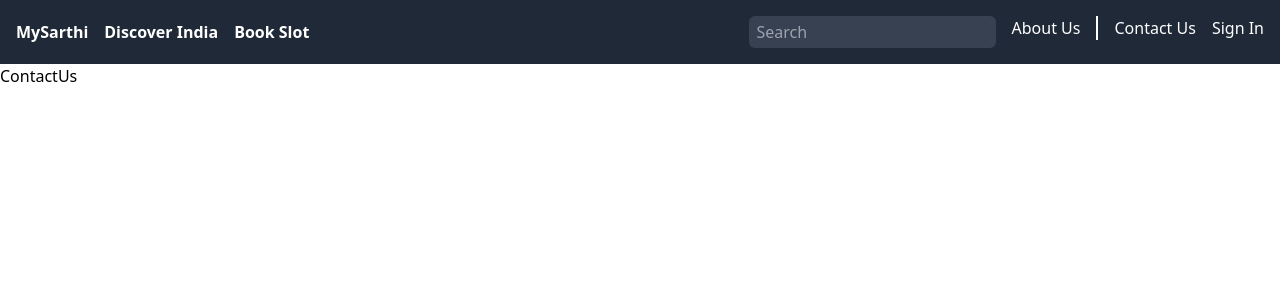
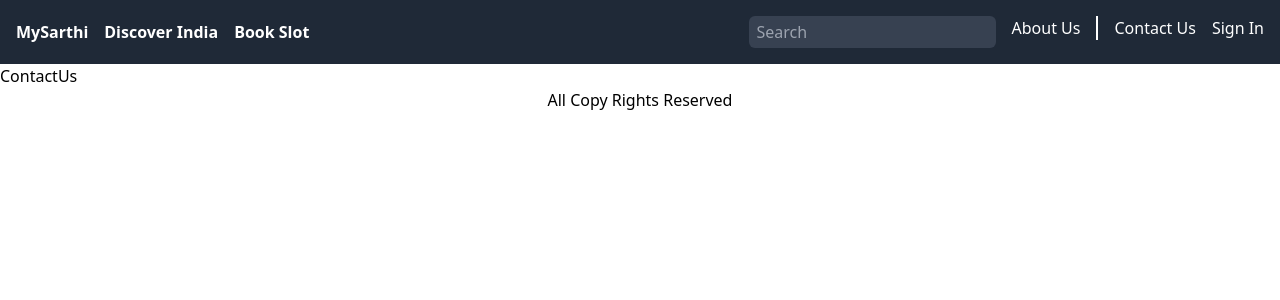
Before and after one commit to MySarthi/Frontend, a React (Create React App) app: page /contact in a window 1280 px wide. Shown: the top 300 px of the page. Built offline with nearby package versions, Linux system fonts and the light colour scheme.

Commit message:
Setting the Folder Structure

```diff
--- a/src/App.js
+++ b/src/App.js
@@ -1,27 +1,17 @@
-import React from 'react';
-import { BrowserRouter as Router, Routes, Route } from 'react-router-dom';
-import Navbar from './components/Navbar';
-import HeroSection from './components/HeroSection';
-import DiscoverIndia from './components/DiscoverIndia';
-import BookSlot from './components/BookSlot'
-import AboutUs from './components/AboutUs'
-import ContactUs from './components/ContactUs'
+import React, { useState } from 'react';
+import Navbar from './components/Navbar/Navbar';
+import MainRoutes from './routes/MainRoutes';
+import Footer from './components/Navbar/Footer';
+
 
 function App() {
-    const isLoggedIn = false;
+    const [isLoggedIn, setIsLoggedIn] = useState(false);
     return (
-        <Router>
             <div>
                 <Navbar isLoggedIn={isLoggedIn} />
-                <Routes>
-                    <Route path="/" element={<HeroSection />} />
-                    <Route path="/discover-india" element={<DiscoverIndia />} />
-                    <Route path="/book-slot" element={< BookSlot/>} />
-                    <Route path="/about" element={< AboutUs/>} />
-                    <Route path="/contact" element={< ContactUs/>} />
-                </Routes>
+                <MainRoutes/>
+                <Footer/>
             </div>
-        </Router>
     );
 }
 
--- /dev/null
+++ b/src/components/Navbar/Footer.jsx
@@ -0,0 +1,9 @@
+import React from 'react';
+
+export default function Footer(){
+  return (
+    <footer className= "text-center text-black">
+        All Copy Rights Reserved
+    </footer>
+  );
+}
--- a/src/index.js
+++ b/src/index.js
@@ -3,11 +3,14 @@ import ReactDOM from 'react-dom/client';
 import './index.css';
 import App from './App';
 import reportWebVitals from './reportWebVitals';
+import { BrowserRouter } from 'react-router-dom'
 
 const root = ReactDOM.createRoot(document.getElementById('root'));
 root.render(
   <React.StrictMode>
-    <App />
+    <BrowserRouter>
+        <App />
+  </BrowserRouter>
   </React.StrictMode>
 );
 
--- /dev/null
+++ b/src/routes/MainRoutes.jsx
@@ -0,0 +1,24 @@
+// React Library Import
+import React from 'react'
+import {Routes, Route} from 'react-router-dom'
+
+// Pages Import
+import HeroSection from '../components/HeroSection';
+import DiscoverIndia from '../pages/DiscoverIndia';
+import BookSlot from '../pages/BookSlot'
+import AboutUs from '../pages/AboutUs'
+import ContactUs from '../pages/ContactUs'
+
+const MainRoutes = () => {
+  return (
+    <Routes>
+        <Route path="/" element={<HeroSection />} />
+        <Route path="/discover-india" element={<DiscoverIndia />} />
+        <Route path="/book-slot" element={< BookSlot/>} />
+        <Route path="/about" element={< AboutUs/>} />
+        <Route path="/contact" element={< ContactUs/>} />
+    </Routes>
+  )
+}
+
+export default MainRoutes
```
Also changed, not shown: src/components/Navbar/Navbar.js (renamed from src/components/Navbar.js), src/pages/AboutUs.js (renamed from src/components/AboutUs.js), src/pages/BookSlot.js (renamed from src/components/BookSlot.js), src/pages/ContactUs.js (renamed from src/components/ContactUs.js), src/pages/DiscoverIndia.js (renamed from src/components/DiscoverIndia.js).
